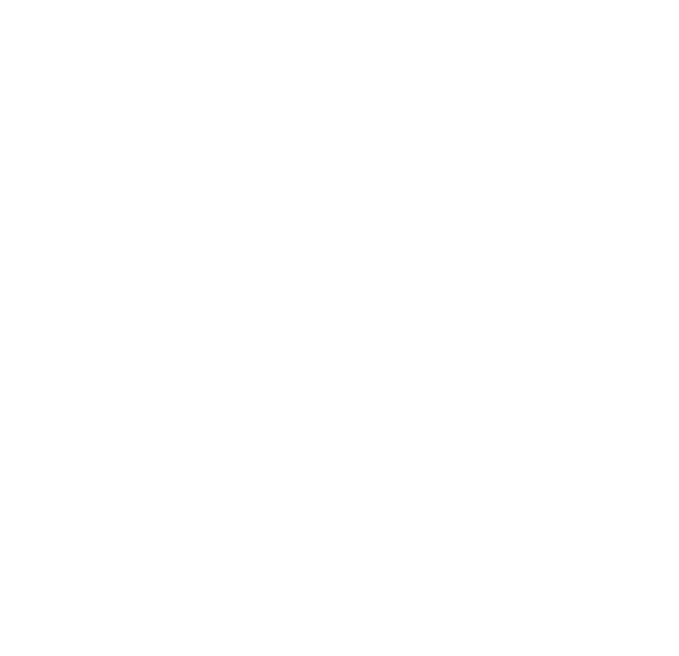
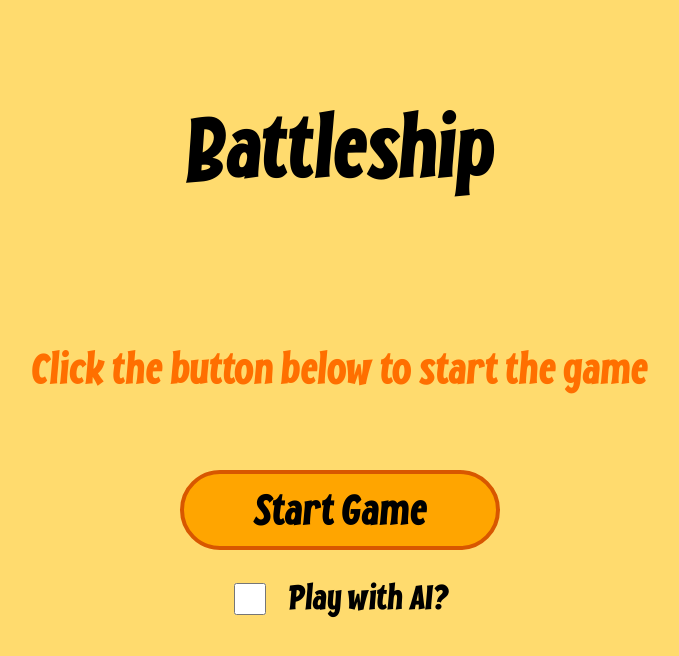
Before and after one commit to SujalGupta52/battleship, a website built with webpack: page dist/index.html in a window 1280 px wide. Shown: the whole page, without its empty margins (300-979 px from the left). Built offline with nearby package versions, Linux system fonts and the light colour scheme.

Commit message:
Create start screen ui

```diff
--- a/dist/index.html
+++ b/dist/index.html
@@ -1,13 +1,24 @@
 <!DOCTYPE html>
 <html lang="en">
-<head>
-    <meta charset="UTF-8">
-    <meta name="viewport" content="width=device-width, initial-scale=1.0">
+  <head>
+    <meta charset="UTF-8" />
+    <meta name="viewport" content="width=device-width, initial-scale=1.0" />
     <title>Battleship</title>
-    <link rel="stylesheet" href="style.css">
+    <link rel="stylesheet" href="style.css" />
     <script src="./main.js" defer></script>
-</head>
-<body>
+  </head>
+  <body>
+    <div class="start-menu">
+      <div class="title">Battleship</div>
+      <div class="instruction">Click the button below to start the game</div>
 
-</body>
+      <div class="btn-cont">
+          <button class="start-btn">Start Game</button>
+          <div class="ai">
+            <input type="checkbox" name="play-ai" id="play-ai" />
+            <div>Play with AI?</div>
+      </div>
+      </div>
+    </div>
+  </body>
 </html>
--- a/dist/style.css
+++ b/dist/style.css
@@ -0,0 +1,69 @@
+@font-face {
+    font-family: 'Comic-Font';
+    src: url(./Browood-Regular.ttf);
+}
+
+html,body {
+    margin: 0;
+    padding: 0;
+    height: 100%;
+}
+
+body {
+    background-color: rgb(255, 219, 110);
+}
+
+.start-menu .title {
+    font-family: 'Comic-Font';
+    height: 30vh;
+    padding-top: 30px;
+    display: flex;
+    justify-content: center;
+    align-items: center;
+    font-size: 5rem;
+}
+
+.start-menu .instruction {
+    height: 20vh;
+    font-family: 'Comic-Font';
+    color: rgb(255, 111, 0);
+    font-size: 2.5rem;
+    padding: 20px;
+    line-height: 3rem;
+    text-align: center;
+    display: flex;
+    justify-content: center;
+    align-items: center;
+}
+
+.start-menu .ai {
+    display: flex;
+    align-items: center;
+    justify-content: center;
+    gap: 20px;
+    font-family: 'Comic-Font';
+    font-size: 2rem;
+}
+
+.start-menu .btn-cont {
+    display: flex;
+    flex-direction: column;
+    justify-content: center;
+    align-items: center;
+    gap: 20px;
+}
+
+.start-menu #play-ai {
+    height: 2rem;
+    width: 2rem;
+}
+
+.start-menu .start-btn {
+    height: 10vh;
+    width: 40vh;
+    border: 4px solid rgb(216, 87, 0);
+    background-color: orange;
+    border-radius: 40px;
+    font-size: 2.5rem;
+    font-family: 'Comic-Font';
+}
```
Also changed, not shown: dist/Browood-Regular.ttf (added).
